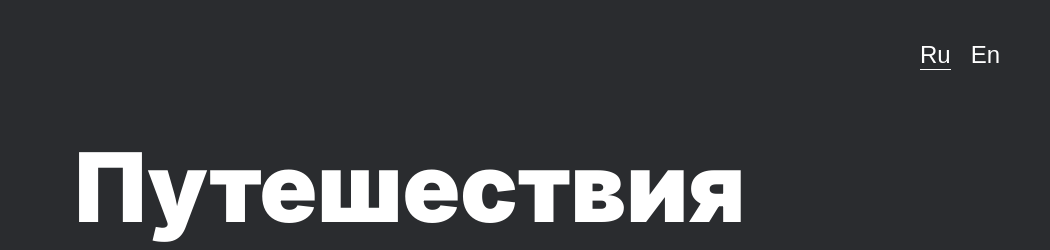
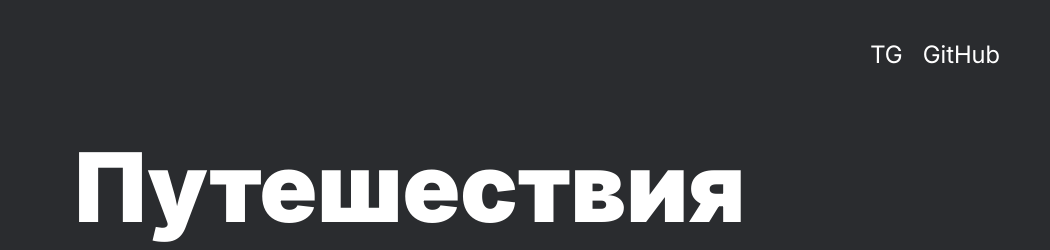
Before and after one commit to Shekko777/travel-repetition, a plain HTML site: page index.html in a window 1280 px wide. Shown: the top 250 px of the page, 230-1280 px from the left. Drawn offline with Linux system fonts and the light colour scheme.

```diff
--- a/main.html
+++ b/index.html
@@ -7,7 +7,7 @@
   <meta name="keywords" content="Путешествия, Россия" />
   <meta name="author" content="Ivan Pershin" />
   <meta name="description" content="Сайт про путешествия по России" />
-  <link rel="stylesheet" href="./pages/main.css" />
+  <link rel="stylesheet" href="./pages/index.css" />
   <title>Путешествия по России</title>
 </head>
 
@@ -17,13 +17,12 @@
   <header class="header">
     <nav class="header__nav">
       <img class="header__logo" src="./images/header/logo.svg" alt="Логотип материка России" />
-
-      <ul class="header__list">
+    <ul class="header__list">
         <li class="header__item">
-          <button class="header__button header__button_active">Ru</button>
+          <a class="header__link" href="tg://resolve?domain=ShekkoWeb" target="_blank">TG</a>
         </li>
         <li class="header__item">
-          <button class="header__button">En</button>
+          <a class="header__link" href="https://github.com/Shekko777" target="_blank">GitHub</a>
         </li>
       </ul>
     </nav>
--- a/pages/main.css
+++ b/pages/index.css
@@ -38,15 +38,13 @@
   gap: 20px;
 }
 
-.header__button {
-  background-color: transparent;
-  padding: 0 0 ;
+.header__link {
+  padding: 0;
   margin: 0;
-  border: none;
   color: #fff;
   font-size: 24px;
   line-height: 28px;
-  cursor: pointer;
+  text-decoration: none;
 }
 
 .header__button_active {
```
Also changed, not shown: images/README/1.jpg (added), 1 other file.
